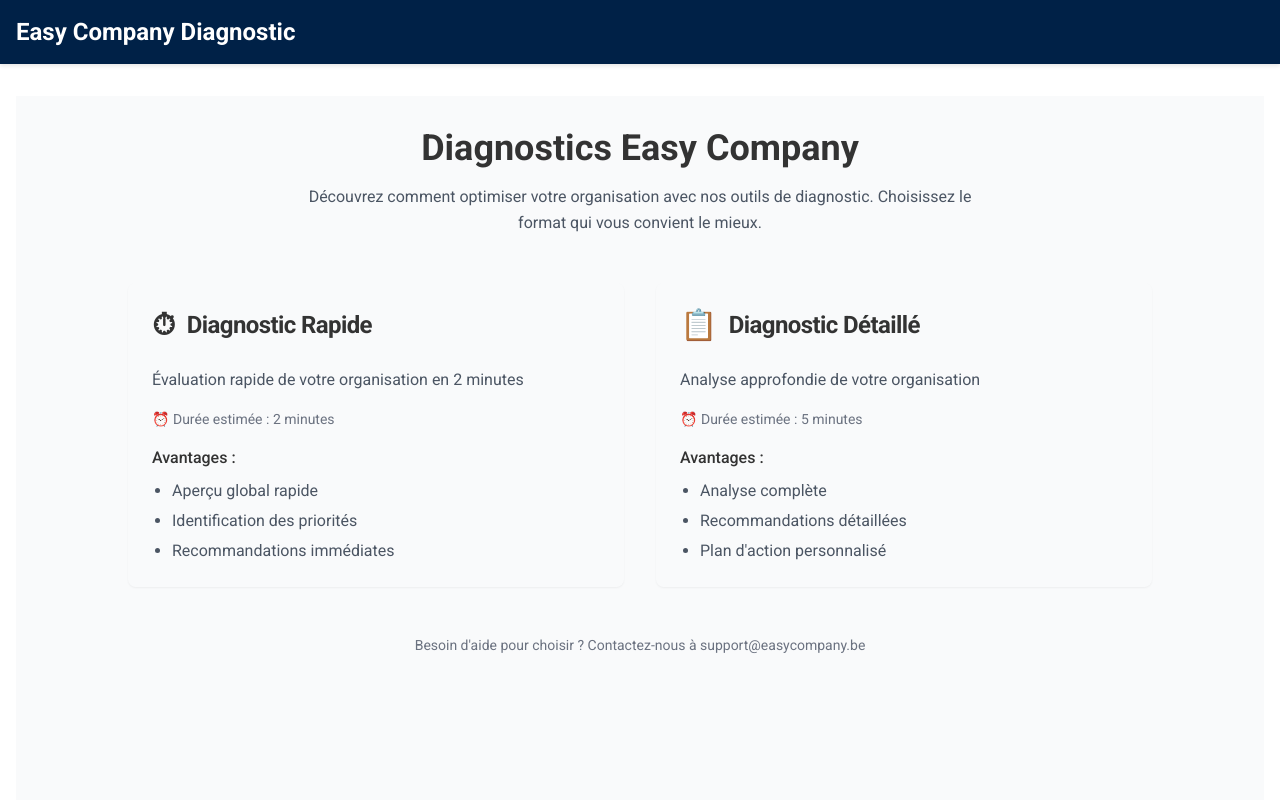
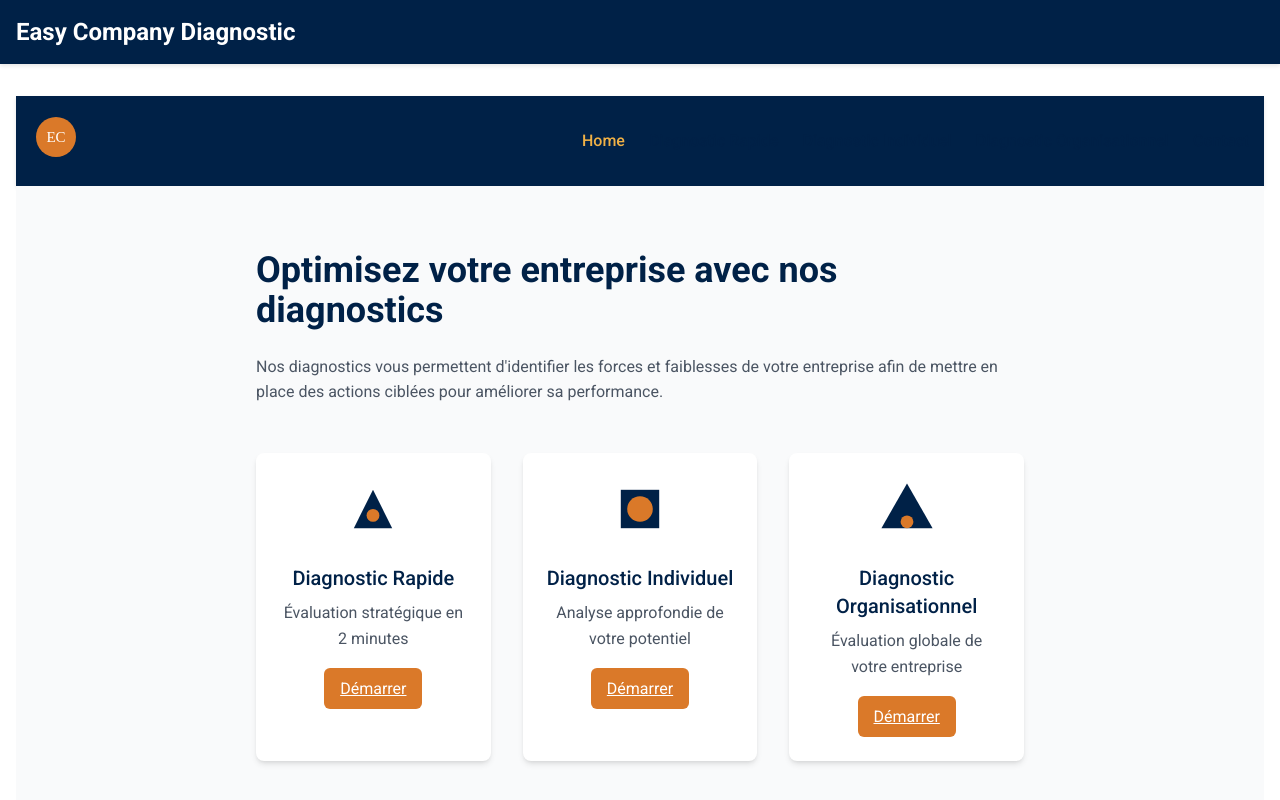
Before and after one commit to BourguignonSimon/easy-company-diagnostic, a React (Vite) app: page / in a window 1280 px wide. Shown: the top 800 px of the page. Built offline with nearby package versions, Linux system fonts and the light colour scheme.

Commit message:
Mise à jour du composant Home dans la branche principale

```diff
--- a/src/pages/Home.jsx
+++ b/src/pages/Home.jsx
@@ -1,77 +1,127 @@
 import React from 'react';
-import { useNavigate } from 'react-router-dom';
-import { Card, CardHeader, CardTitle, CardContent } from '@/components/ui/card';
-
-const diagnosticTypes = [
-  {
-    id: 'rapide',
-    title: 'Diagnostic Rapide',
-    description: 'Évaluation rapide de votre organisation en 2 minutes',
-    duration: '2 minutes',
-    icon: '⏱',
-    benefits: ['Aperçu global rapide', 'Identification des priorités', 'Recommandations immédiates']
-  },
-  {
-    id: 'detaille',
-    title: 'Diagnostic Détaillé',
-    description: 'Analyse approfondie de votre organisation',
-    duration: '5 minutes',
-    icon: '📋',
-    benefits: ['Analyse complète', 'Recommandations détaillées', 'Plan d\'action personnalisé']
-  }
-];
+import { Link, useLocation } from 'react-router-dom';
 
 const Home = () => {
-  const navigate = useNavigate();
+  const location = useLocation();
 
   return (
-    <div className="min-h-screen bg-gray-50 py-8 px-4">
-      <div className="max-w-7xl mx-auto">
-        <div className="text-center mb-12">
-          <h1 className="text-4xl font-bold mb-4">
-            Diagnostics Easy Company
+    <div className="min-h-screen bg-gray-50">
+      <header className="bg-easy-navy text-white py-4">
+        <nav className="container mx-auto flex justify-between items-center">
+          <div className="logo">
+            <Link to="/">
+              <img src="/public/logo.svg" alt="Easy Company Logo" />
+            </Link>
+          </div>
+          <ul className="flex space-x-6">
+            <li>
+              <Link
+                to="/"
+                className={`hover:text-easy-gold transition-colors ${
+                  location.pathname === '/' ? 'text-easy-gold' : ''
+                }`}
+              >
+                Home
+              </Link>
+            </li>
+            <li>
+              <Link
+                to="/diagnostic/rapide"
+                className={`hover:text-easy-gold transition-colors ${
+                  location.pathname === '/diagnostic/rapide' ? 'text-easy-gold' : ''
+                }`}
+              >
+                Diagnostic Rapide
+              </Link>
+            </li>
+            <li>
+              <Link
+                to="/diagnostic/individuel"
+                className={`hover:text-easy-gold transition-colors ${
+                  location.pathname === '/diagnostic/individuel' ? 'text-easy-gold' : ''
+                }`}
+              >
+                Diagnostic Individuel
+              </Link>
+            </li>
+            <li>
+              <Link
+                to="/diagnostic/organisationnel"
+                className={`hover:text-easy-gold transition-colors ${
+                  location.pathname === '/diagnostic/organisationnel' ? 'text-easy-gold' : ''
+                }`}
+              >
+                Diagnostic Organisationnel
+              </Link>
+            </li>
+            <li>
+              <Link
+                to="/contact"
+                className={`hover:text-easy-gold transition-colors ${
+                  location.pathname === '/contact' ? 'text-easy-gold' : ''
+                }`}
+              >
+                Contact
+              </Link>
+            </li>
+          </ul>
+        </nav>
+      </header>
+
+      <div className="min-h-[calc(100vh-64px)] bg-gray-50 py-16 px-4 sm:px-6 lg:px-8">
+        <div className="max-w-3xl mx-auto">
+          <h1 className="text-4xl font-bold text-easy-navy mb-6">
+            Optimisez votre entreprise avec nos diagnostics
           </h1>
-          <p className="text-gray-600 max-w-2xl mx-auto mb-8">
-            Découvrez comment optimiser votre organisation avec nos outils de diagnostic.
-            Choisissez le format qui vous convient le mieux.
+          <p className="text-gray-600 mb-12">
+            Nos diagnostics vous permettent d'identifier les forces et faiblesses de votre entreprise
+            afin de mettre en place des actions ciblées pour améliorer sa performance.
           </p>
+
+          <div className="grid grid-cols-1 md:grid-cols-3 gap-8">
+            <div className="bg-white rounded-lg shadow-md p-6 text-center">
+              <img src="/public/diagnostic-1.svg" alt="Diagnostic Rapide" className="h-16 mx-auto mb-4" />
+              <h3 className="text-xl font-medium text-easy-navy mb-2">Diagnostic Rapide</h3>
+              <p className="text-gray-600">Évaluation stratégique en 2 minutes</p>
+              <Link
+                to="/diagnostic/rapide"
+                className="mt-4 inline-block bg-easy-orange text-white px-4 py-2 rounded-md hover:bg-easy-gold transition-colors"
+              >
+                Démarrer
+              </Link>
             </div>
-
-        <div className="grid grid-cols-1 md:grid-cols-2 gap-8 max-w-5xl mx-auto">
-          {diagnosticTypes.map((diagnostic) => (
-            <Card
-              key={diagnostic.id}
-              className="hover:shadow-lg transition-all duration-300 transform hover:-translate-y-1 cursor-pointer"
-              onClick={() => navigate(`/diagnostic/${diagnostic.id}`)}
+            <div className="bg-white rounded-lg shadow-md p-6 text-center">
+              <img src="/public/diagnostic-2.svg" alt="Diagnostic Individuel" className="h-16 mx-auto mb-4" />
+              <h3 className="text-xl font-medium text-easy-navy mb-2">Diagnostic Individuel</h3>
+              <p className="text-gray-600">Analyse approfondie de votre potentiel</p>
+              <Link
+                to="/diagnostic/individuel"
+                className="mt-4 inline-block bg-easy-orange text-white px-4 py-2 rounded-md hover:bg-easy-gold transition-colors"
               >
-              <CardHeader>
-                <CardTitle className="flex items-center gap-3 text-2xl">
-                  <span className="text-3xl">{diagnostic.icon}</span>
-                  {diagnostic.title}
-                </CardTitle>
-              </CardHeader>
-              <CardContent>
-                <p className="text-gray-600 mb-4">{diagnostic.description}</p>
-                <div className="mb-4 text-sm text-gray-500">
-                  ⏰ Durée estimée : {diagnostic.duration}
+                Démarrer
+              </Link>
             </div>
-                <div className="space-y-2">
-                  <p className="font-medium">Avantages :</p>
-                  <ul className="list-disc pl-5 space-y-1">
-                    {diagnostic.benefits.map((benefit, index) => (
-                      <li key={index} className="text-gray-600">{benefit}</li>
-                    ))}
-                  </ul>
+            <div className="bg-white rounded-lg shadow-md p-6 text-center">
+              <img src="/public/diagnostic-3.svg" alt="Diagnostic Organisationnel" className="h-16 mx-auto mb-4" />
+              <h3 className="text-xl font-medium text-easy-navy mb-2">Diagnostic Organisationnel</h3>
+              <p className="text-gray-600">Évaluation globale de votre entreprise</p>
+              <Link
+                to="/diagnostic/organisationnel"
+                className="mt-4 inline-block bg-easy-orange text-white px-4 py-2 rounded-md hover:bg-easy-gold transition-colors"
+              >
+                Démarrer
+              </Link>
             </div>
-              </CardContent>
-            </Card>
-          ))}
           </div>
 
           <div className="mt-12 text-center">
             <p className="text-sm text-gray-500">
-            Besoin d'aide pour choisir ? Contactez-nous à support@easycompany.be
+              Besoin d'aide pour choisir ? Contactez-nous à{' '}
+              <a href="mailto:support@easycompany.be" className="text-easy-orange hover:text-easy-gold">
+                support@easycompany.be
+              </a>
             </p>
+          </div>
         </div>
       </div>
     </div>
```
Lines whose indentation alone changed are shown as unchanged.
